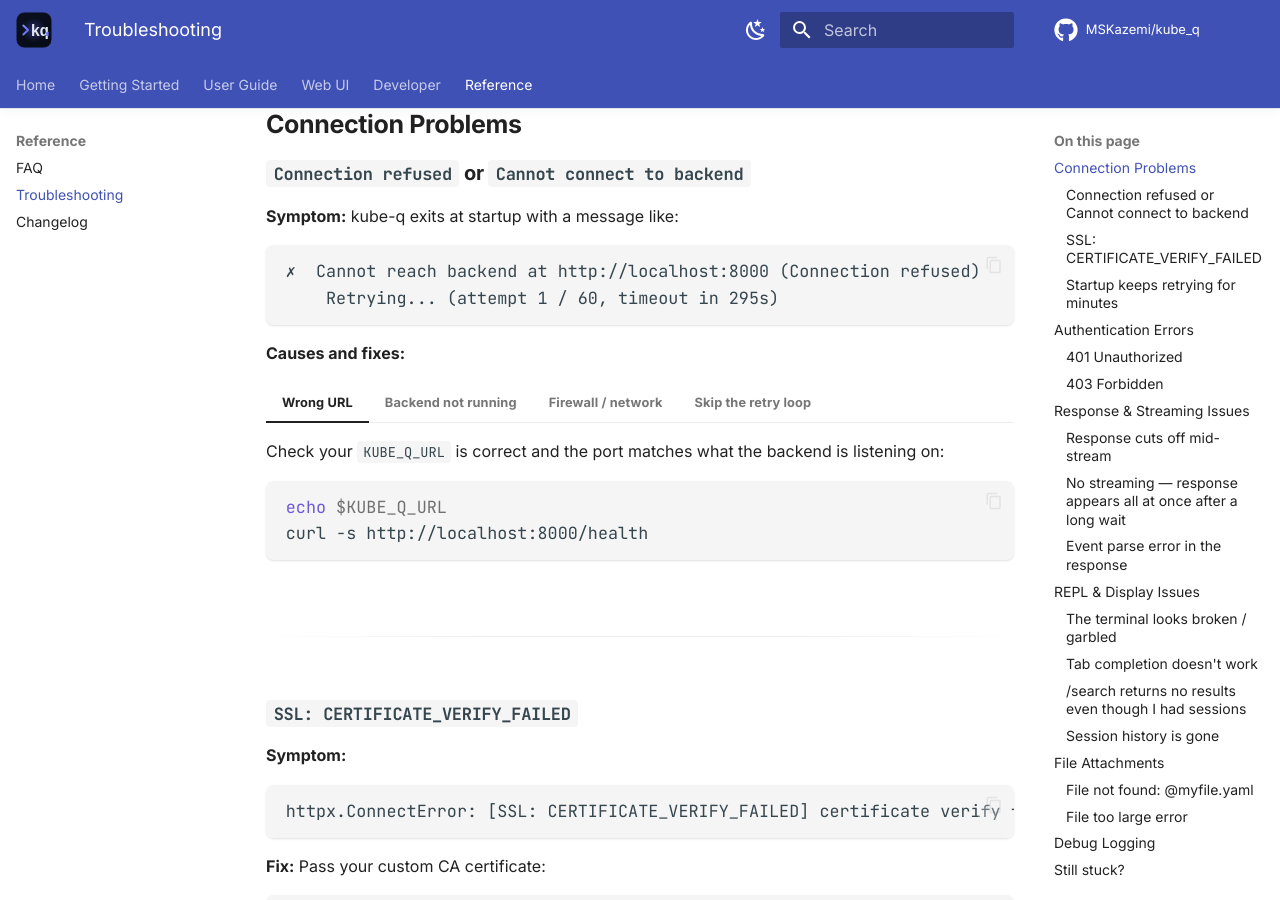
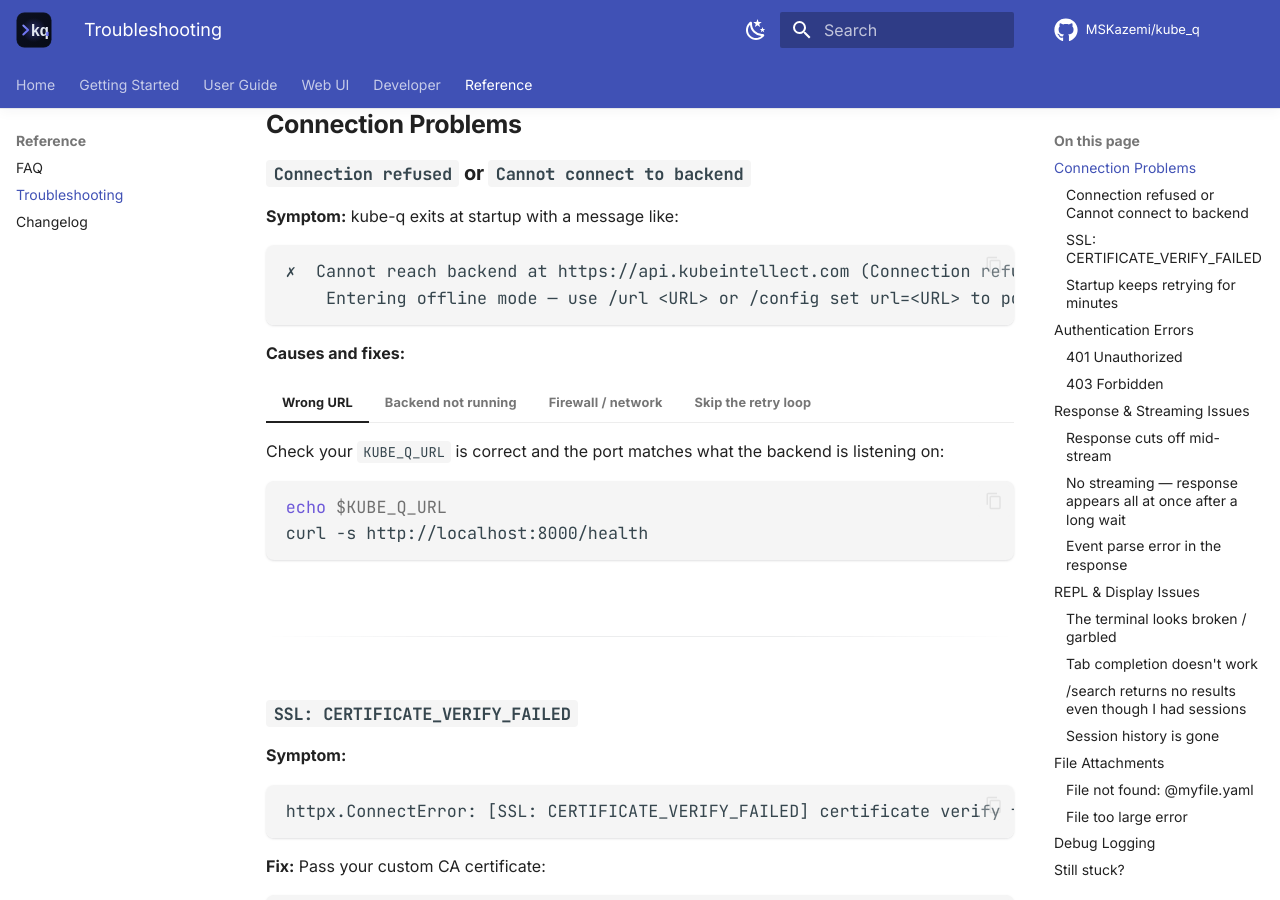
Before and after one commit to MSKazemi/kube_q, an MkDocs documentation site: the page built from docs/troubleshooting.md, in a window 1280 px wide and 900 px high, scrolled down 361 px. Built offline with MkDocs 1.6.1 and Material for MkDocs 9.7.7, drawn with Linux system fonts in a browser that asks for light colours; comment, search, counter and statistics services are not loaded.

Commit message:
Update default URL to https://api.kubeintellect.com across all docs and code

````diff
--- a/docs/troubleshooting.md
+++ b/docs/troubleshooting.md
@@ -16,8 +16,8 @@ Solutions to the most common problems. If your issue isn't here, open an issue o
 **Symptom:** kube-q exits at startup with a message like:
 
 ```
-✗  Cannot reach backend at http://localhost:8000 (Connection refused)
-    Retrying... (attempt 1 / 60, timeout in 295s)
+✗  Cannot reach backend at https://api.kubeintellect.com (Connection refused)
+    Entering offline mode — use /url <URL> or /config set url=<URL> to point at a running backend.
 ```
 
 **Causes and fixes:**
````
Also changed, not shown: README.md (+3 -3 lines), docs/cli-reference.md (+1 -1 lines), docs/configuration.md (+1 -1 lines), 4 other files.
